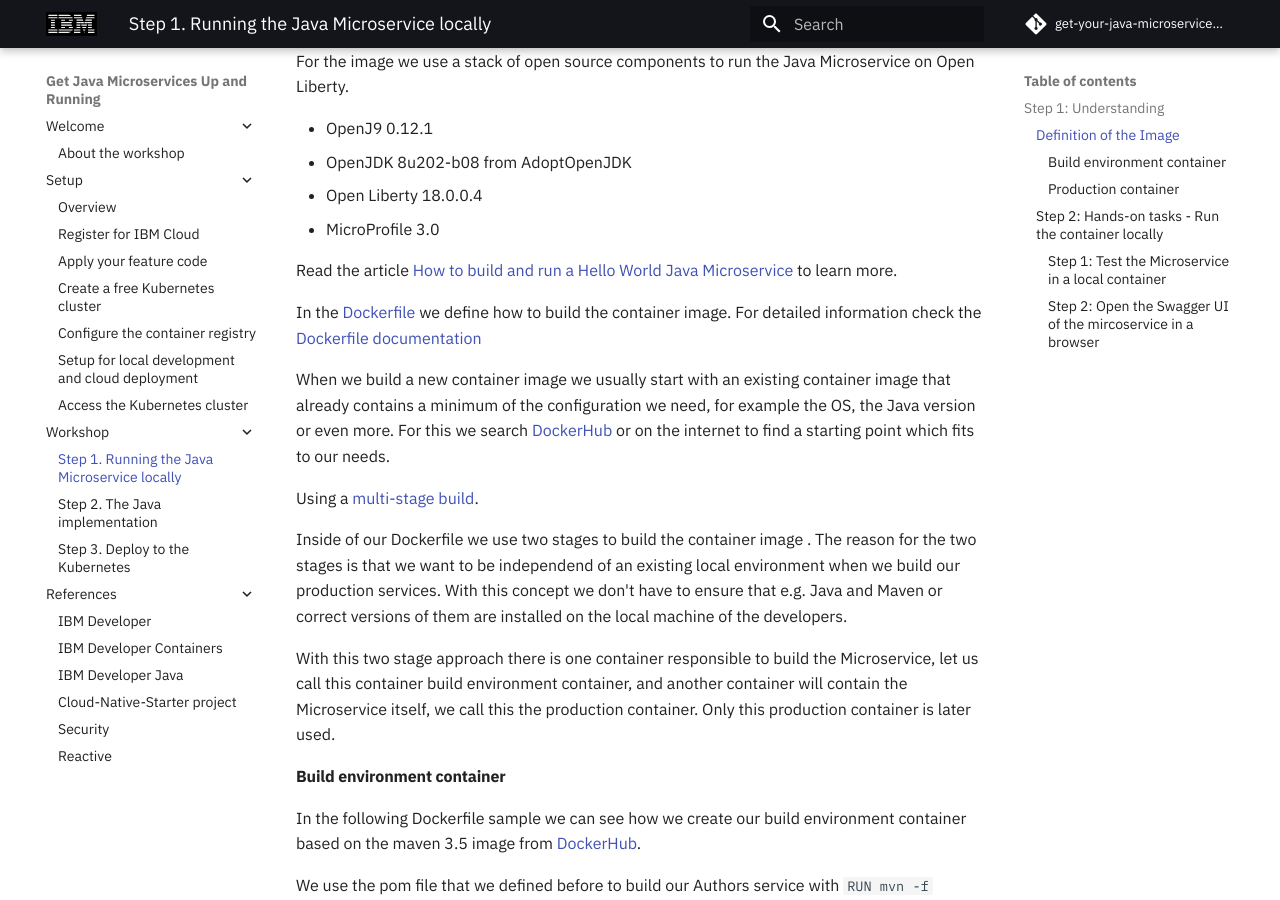
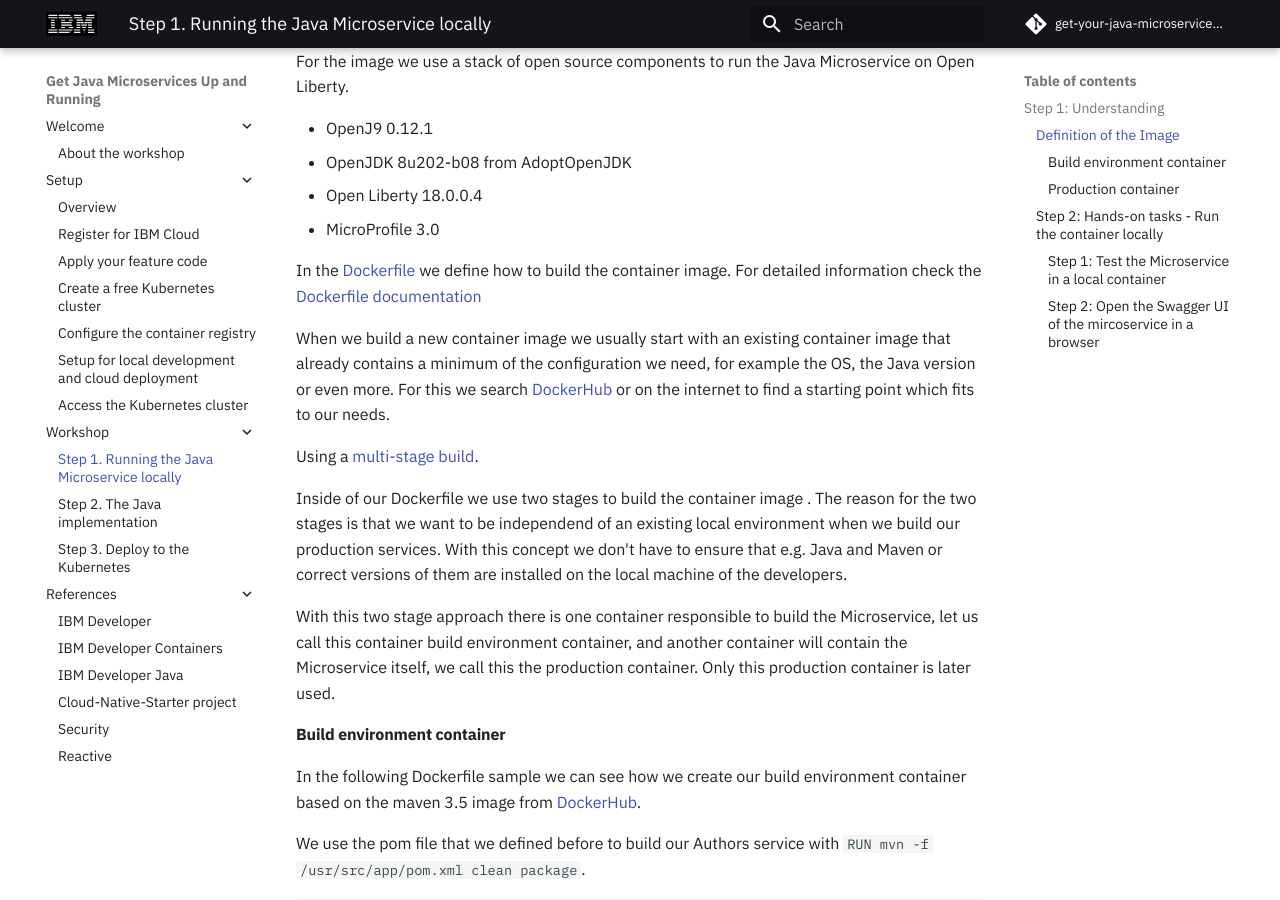
Before and after one commit to IBM/get-your-java-microservice-up-and-running, an MkDocs documentation site: the page built from workshop/exercise-01/README.md, in a window 1280 px wide and 900 px high, scrolled down 922 px. Built offline with MkDocs 1.6.1 and Material for MkDocs 9.7.7, drawn with Linux system fonts in a browser that asks for light colours; comment, search, counter and statistics services are not loaded.

Commit message:
remove link to older blog post (Read the article [How to build and run a Hello World Java Microservice](http://heidloff.net/article/how-to-build-and-run-a-hello-world-java-microservice/)

```diff
--- a/workshop/exercise-01/README.md
+++ b/workshop/exercise-01/README.md
@@ -32,9 +32,7 @@ For the image we use a stack of open source components to run the Java Microserv
 * Open Liberty 18.0.0.4
 * MicroProfile 3.0
 
-Read the article [How to build and run a Hello World Java Microservice](http://heidloff.net/article/how-to-build-and-run-a-hello-world-java-microservice/) to learn more.
-
-In the [Dockerfile](../authors-java-jee/Dockerfile) we define how to build the container image. For detailed information check the [Dockerfile documentation](https://docs.docker.com/engine/reference/builder/)
+In the [Dockerfile](https://github.com/IBM/cloud-native-starter/blob/master/authors-java-jee/Dockerfile) we define how to build the container image. For detailed information check the [Dockerfile documentation](https://docs.docker.com/engine/reference/builder/)
 
 When we build a new container image we usually start with an existing container image that already contains a minimum of the configuration we need, for example the OS, the Java version or even more. For this we search [DockerHub](https://hub.docker.com/search?q=maven&type=image&image_filter=official) or on the internet to find a starting point which fits to our needs.
 
```
